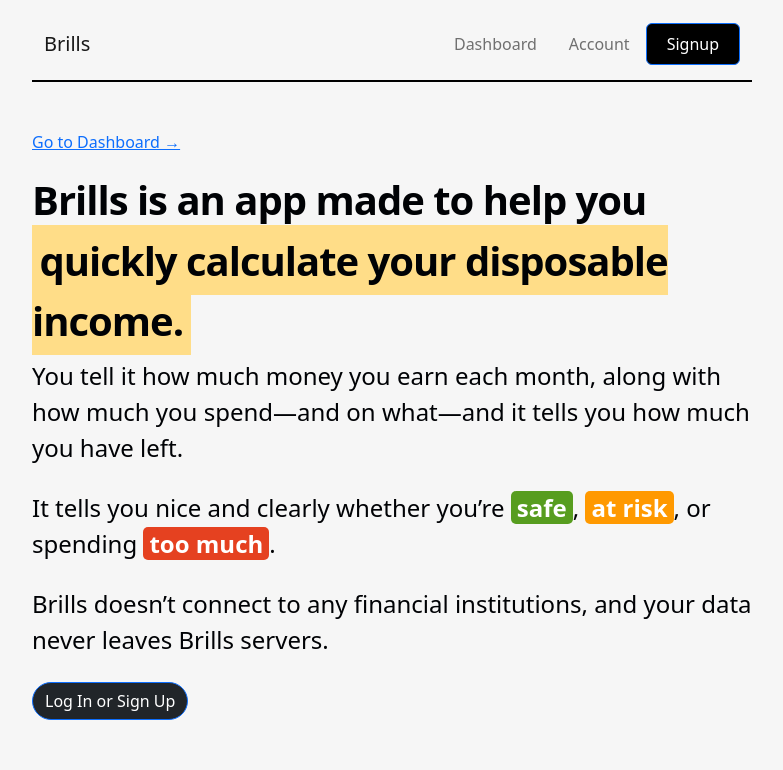
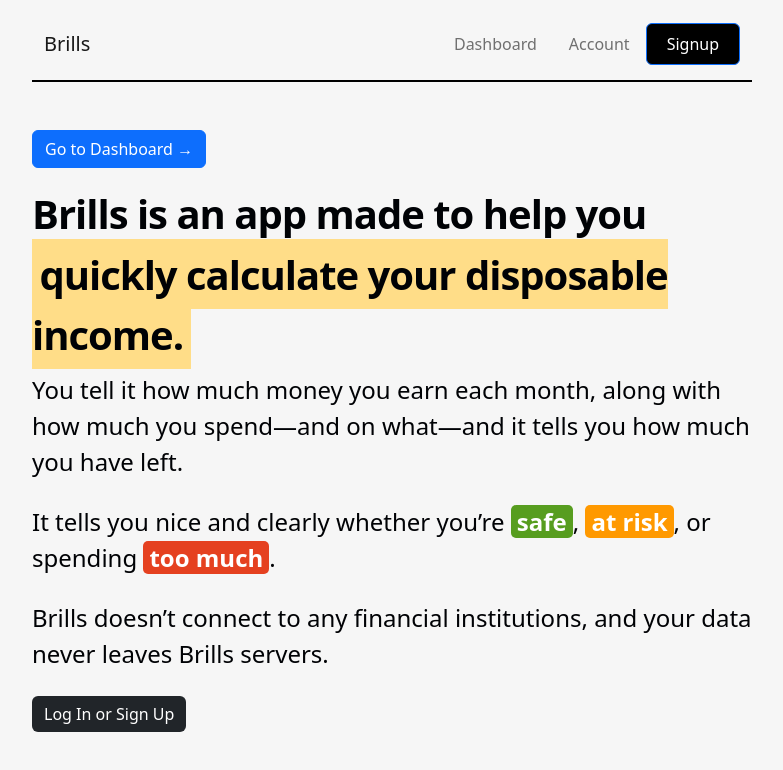
Before and after one commit to KevinMKW/brills, a React (Vite) app: page / in a window 1280 px wide. Shown: the top 770 px of the page, without its empty margins (248-1031 px from the left). Built offline with nearby package versions, Linux system fonts and the light colour scheme.

Commit message:
Modify class attributes

```diff
--- a/src/components/Home/Home.jsx
+++ b/src/components/Home/Home.jsx
@@ -4,7 +4,7 @@ import { p, colors } from "../../constant";
 const Home = () => {
     return (
         <div className="mt-5">
-            <Link class="btn btn-primary"className='' to="/dashboard">
+            <Link className='btn btn-primary' to="/dashboard">
                 Go to Dashboard →
             </Link>
 
@@ -22,7 +22,7 @@ const Home = () => {
                 Brills doesn’t connect to any financial institutions, and your data never leaves Brills servers.
             </p>
 
-            <Link  class="btn btn-primary bg-dark rounded-pill" to='/signup'>Log In or Sign Up</Link>
+            <Link  className="btn btn-primary bg-dark border-0" to='/signup'>Log In or Sign Up</Link>
         </div>
     );
 }
```
